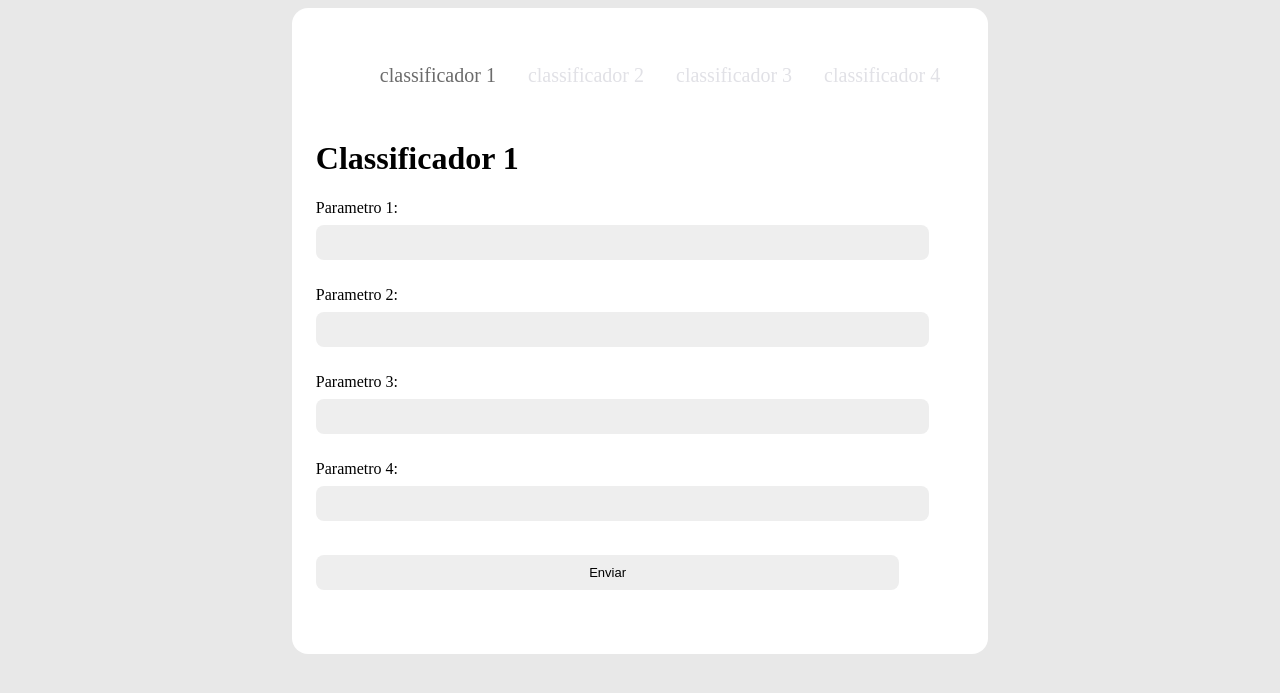
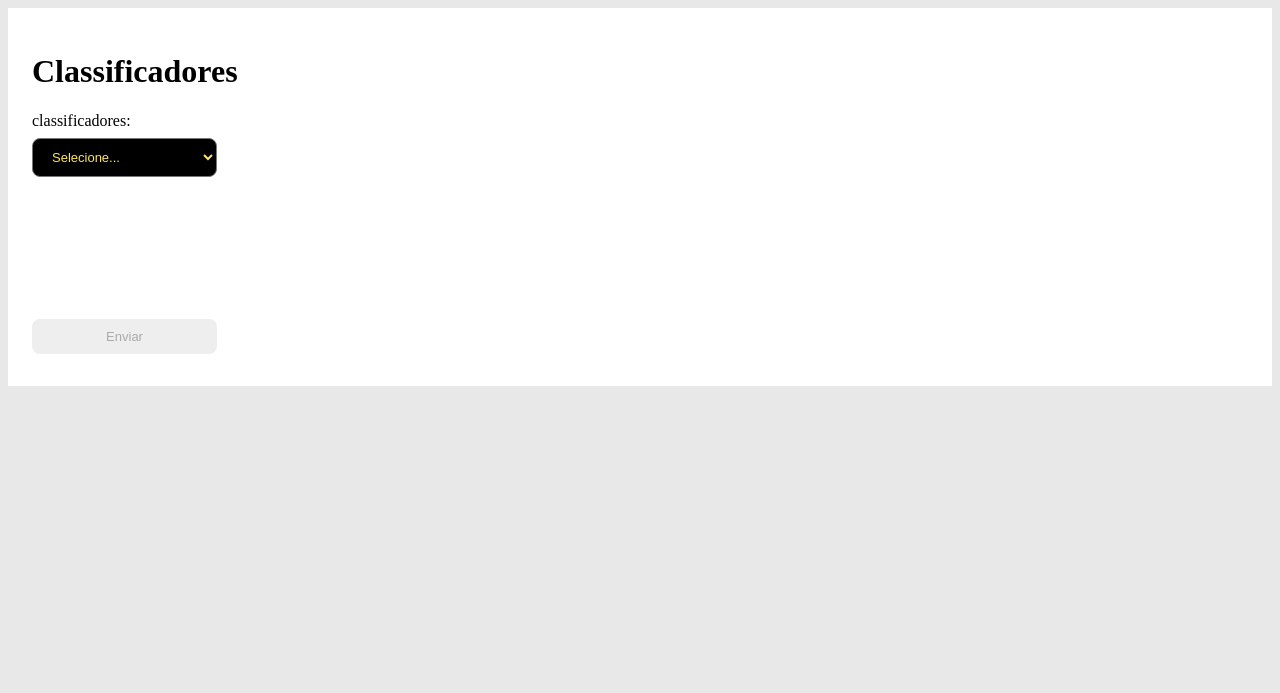
Before and after one commit to Gabrielmd3/Python_flask_machine-learning, a Flask app: page / in a window 1280 px wide. Shown: the top 693 px of the page. Run offline with Flask 3, Linux system fonts and the light colour scheme.

Commit message:
trabalho todo

```diff
--- a/app.py
+++ b/app.py
@@ -1,23 +1,19 @@
 from flask import Flask, render_template, request
+import ml
 
 app = Flask(__name__)
 
-@app.route("/")
+@app.route("/", methods=['POST', 'GET'])
 def index():
+  if request.method == "POST":
+    req = request.form
+    classificador = req["dropdownClassifier"]
+    parametro1 = (req["parametro1"])
+    parametro2 = (req["parametro2"])
+    ml.machine_learning(classificador, parametro1, parametro2)
+    exibir_imagem = True
+    return render_template("index.html", img="displayimg.png", exibir_imagem=exibir_imagem)
   return render_template("index.html")
-
-@app.route("/classificador2")
-def classificador2():
-  return render_template("classificador2.html")
-
-@app.route("/classificador3")
-def classificador3():
-  return render_template("classificador3.html")
-
-@app.route("/classificador4")
-def classificador4():
-  return render_template("classificador4.html")
-
 
 if __name__ == "__main__":
   app.run(debug=True)
--- a/static/style.css
+++ b/static/style.css
@@ -6,53 +6,14 @@ body {
     columns: 3;
 }
 
-li {
-    list-style-type: none;
-  }
-
-  header {
-    background-color: #ffffff;
-    position: relative;
-  }
-
-  nav {
-    display: flex;
-    justify-content: space-between;
-    align-items: center;
-    max-width: 1120px;
-    margin: 0 auto;
-    padding: 16px;
-  }
-  .navbar-links {
-    display: flex;
-    gap: 16px;
-  }
-
-  li {
-    color: #e1e1e6;
-    font-size: 20px;
-    transition: color 0.1s;
-  }
-  a {
-    text-decoration: none;
-    color: inherit;
-  }
-  li.active,
-  li:hover {
-    color: #6b6b6b;
-  }
-
-  li a {
-    padding: 8px;
-  }
 .card__listar, .card__inserir, .card__buscar{
     --gray: rgba(229, 231, 235, 1);
-    width: auto;
-    height: auto;
+    width: 100%;
+    height: 100%;
     display: flex;
     grid-gap: 1.25rem;
     gap: 1.25rem;
-    border-radius: 1rem;
+
     background-color: rgba(255, 255, 255, 1);
     padding: 1.5rem;
 }
@@ -76,6 +37,20 @@ li {
     margin-bottom: 8px;
 }
 
+select {
+
+  background-color: #000000;
+  /* border: none; */
+  color: rgb(255, 229, 96);
+  margin: 8px 0;
+  padding: 10px 15px;
+  font-size: 13px;
+  border-radius: 8px;
+  width: 90%;
+  outline: none;
+
+}
+
 input{
     background-color: #eee;
     border: none;
--- a/templates/index.html
+++ b/templates/index.html
@@ -1,48 +1,124 @@
 <!DOCTYPE html>
 <html lang="en">
+
 <head>
   <meta charset="UTF-8" />
   <meta name="viewport" content="width=device-width, initial-scale=1.0" />
   <link rel="stylesheet" href="{{ url_for('static', filename='style.css')}}">
   <title>Document</title>
 </head>
+
 <body>
   <div class="card__inserir">
     <div class="lista">
-        <header>
-            <nav>
-                <ul class="navbar-links">
-                    <li class="active">
-                        <a href="/">classificador 1</a>
-                    </li>
-                    <li>
-                        <a href="/classificador2">classificador 2</a>
-                    </li>
-                    <li>
-                        <a href="/classificador3">classificador 3</a>
-                    </li>
-                    <li>
-                        <a href="/classificador4">classificador 4</a>
-                    </li>
-                </ul>
-            </nav>
-        </header>
-        <h1>Classificador 1</h1>
+      <h1>Classificadores</h1>
 
-        <form id="myForm">
-          <label for="parametro1">Parametro 1:</label><br />
-          <input type="number" id="parametro1" name="parametro1" /><br /><br/>
-          <label for="parametro2">Parametro 2:</label><br />
-          <input type="number" id="parametro2" name="parametro2" /><br /><br />
-          <label for="parametro3">Parametro 3:</label><br />
-          <input type="number" id="parametro3" name="parametro3" /><br /><br />
-          <label for="parametro4">Parametro 4:</label><br />
-          <input type="number" id="parametro4" name="parametro4" /><br /><br />
-          <input type="submit" value="Enviar">
+      <form id="myForm" method="POST">
+        <label for="classifiers">classificadores:</label><br />
+        <select id="dropdownClassifier" name="dropdownClassifier" onchange="mostrarInput()">
+          <option value="nulo">Selecione...</option>
+          <option value="knn">knn</option>
+          <option value="dt">dt</option>
+          <option value="mlp">mlp</option>
+          <option value="rf">rf</option>
+        </select>
+        <br /><br />
+        <label for="parametro1" id="label_parametro1" style="display: none;">Parametro 1:</label><br />
+        <input type="number" id="parametro1" name="parametro1" style="display: none;" /><br /><br />
+
+        <label for="parametro2" id="label_parametro2" style="display: none;">Parametro 2:</label><br />
+        <input type="number" id="parametro2" name="parametro2" style="display: none;" /><br /><br />
+
+        <input type="submit" id="btn" value="Enviar" disabled>
       </form>
 
-        <p id="responseMessage"></p>
     </div>
+    {% if exibir_imagem %}
+    <div>
+      <img src="{{ url_for('static', filename=img) }}" alt="Minha Imagem">
     </div>
+    {% endif %}
+  </div>
+
+
+  <script>
+    function mostrarInput() {
+      const dropdown = document.getElementById('dropdownClassifier');
+      const inputContainer1 = document.getElementById('parametro1');
+      const labeContainer1 = document.getElementById('label_parametro1');
+      const inputContainer2 = document.getElementById('parametro2');
+      const labeContainer2 = document.getElementById('label_parametro2');
+      const submitBtn = document.getElementById('btn');
+
+      if (dropdown.value === 'knn') {
+        inputContainer1.style.display = 'block';
+        inputContainer1.required = true;
+        inputContainer1.min = '0';
+        labeContainer1.innerHTML = "n_neighbors:"
+        labeContainer1.style.display = '';
+
+        inputContainer2.style.display = 'none';
+        inputContainer2.removeAttribute('min');
+        labeContainer2.style.display = 'none';
+
+
+        submitBtn.disabled = false;
+      }
+      else if (dropdown.value === 'dt') {
+        inputContainer1.style.display = 'block';
+        inputContainer1.min = '2';
+        labeContainer1.innerHTML = "max_leaf_nodes:"
+        labeContainer1.style.display = 'block';
+
+        inputContainer2.style.display = 'block';
+        inputContainer2.min = '0';
+        labeContainer2.innerHTML = "random_state:"
+        labeContainer2.style.display = 'block';
+
+        submitBtn.disabled = false;
+      }
+      else if (dropdown.value === 'mlp') {
+        inputContainer1.style.display = 'block';
+        inputContainer1.min = '0';
+        labeContainer1.innerHTML = "random_state:"
+        labeContainer1.style.display = 'block';
+
+        inputContainer2.style.display = 'block';
+        inputContainer2.min = '1';
+        labeContainer2.innerHTML = "max_inter:"
+        labeContainer2.style.display = 'block';
+
+        submitBtn.disabled = false;
+      }
+      else if (dropdown.value === 'rf') {
+        inputContainer1.style.display = 'block';
+        inputContainer1.min = '1';
+        labeContainer1.innerHTML = "max_depth:"
+        labeContainer1.style.display = 'block';
+
+        inputContainer2.style.display = 'block';
+        inputContainer2.min = '0';
+        labeContainer2.innerHTML = "random_state:"
+        labeContainer2.style.display = 'block';
+
+        submitBtn.disabled = false;
+      }
+      else {
+        inputContainer1.style.display = 'none';
+        inputContainer1.removeAttribute('min');
+        labeContainer1.style.display = 'none';
+
+        inputContainer2.style.display = 'none';
+        inputContainer2.removeAttribute('min');
+        labeContainer2.style.display = 'none';
+
+        submitBtn.disabled = true;
+      }
+    }
+  </script>
+
 </body>
+
+
+
 </html>
```
Also changed, not shown: ml.py (added, +56 -0 lines), static/displayimg.png (added). Lines whose indentation alone changed are shown as unchanged.
